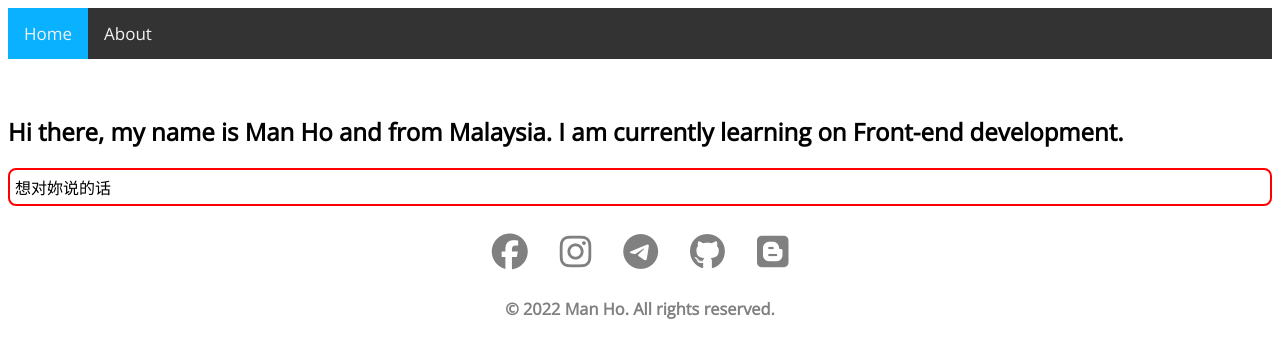
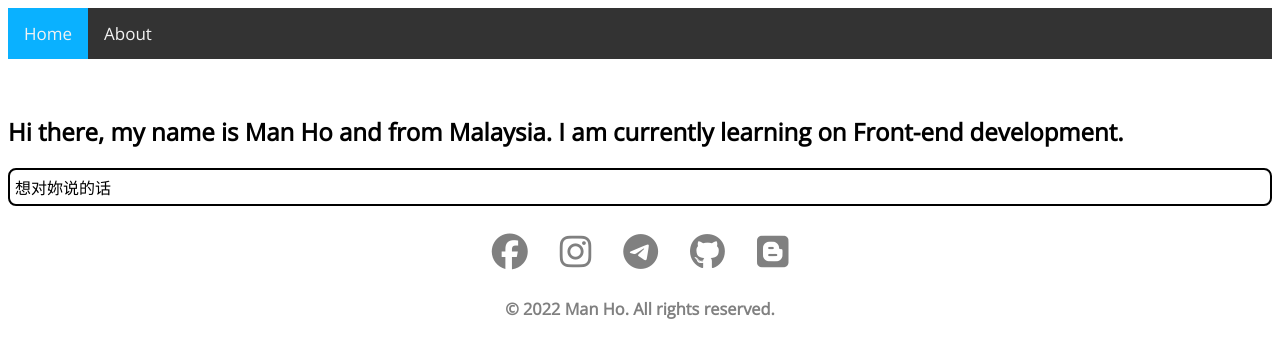
Before and after one commit to manho30/v1.manho30.me, a PHP site: page / in a window 1280 px wide. Shown: the top 358 px of the page. Run offline with PHP 8.4, Linux system fonts and the light colour scheme; some libraries are stand-ins or nearby versions.

Commit message:
Update index.css

```diff
--- a/index.css
+++ b/index.css
@@ -12,9 +12,9 @@ a {
 }
 
 p.dui_ni_shuo {
-  border: 2px solid red;
-  border-radius: 8px;
-  padding: 5px;
+        border: 2px solid black;
+        border-radius: 8px;
+        padding: 5px;
 }
 
 
```
